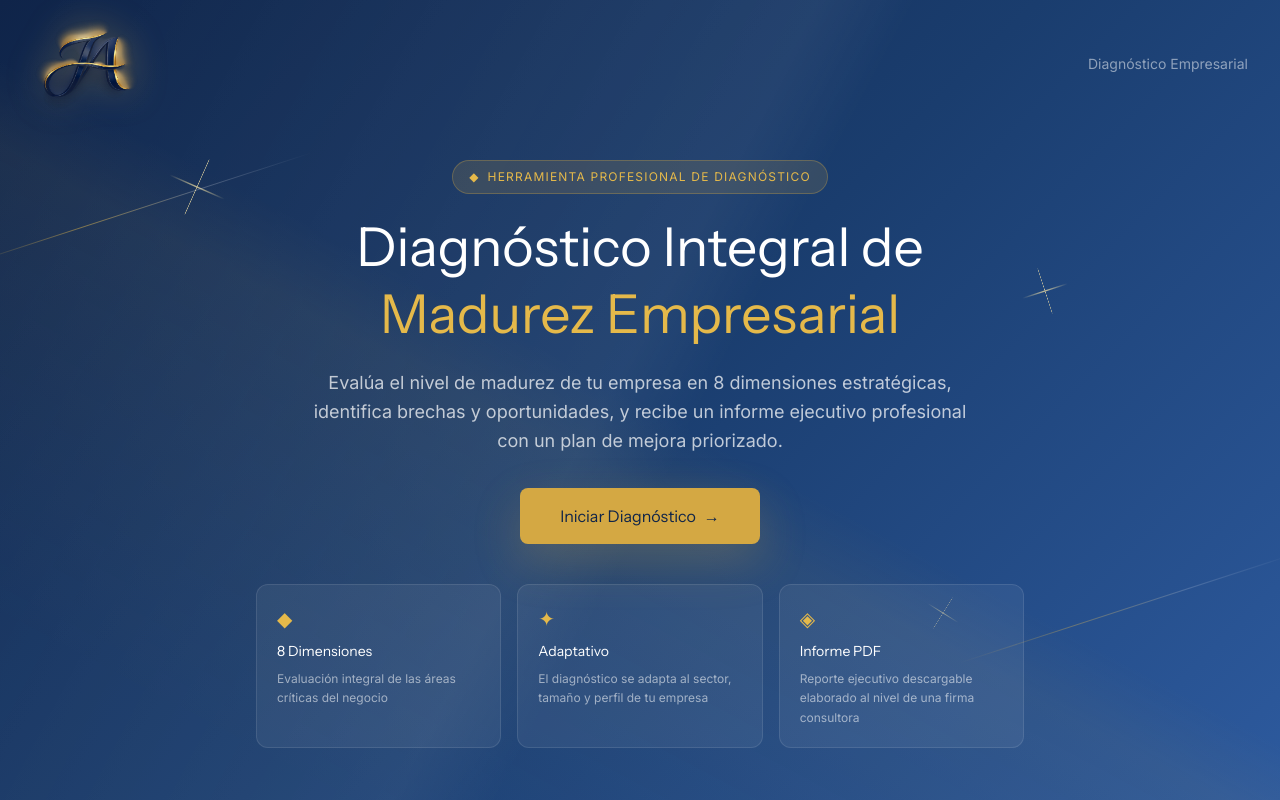
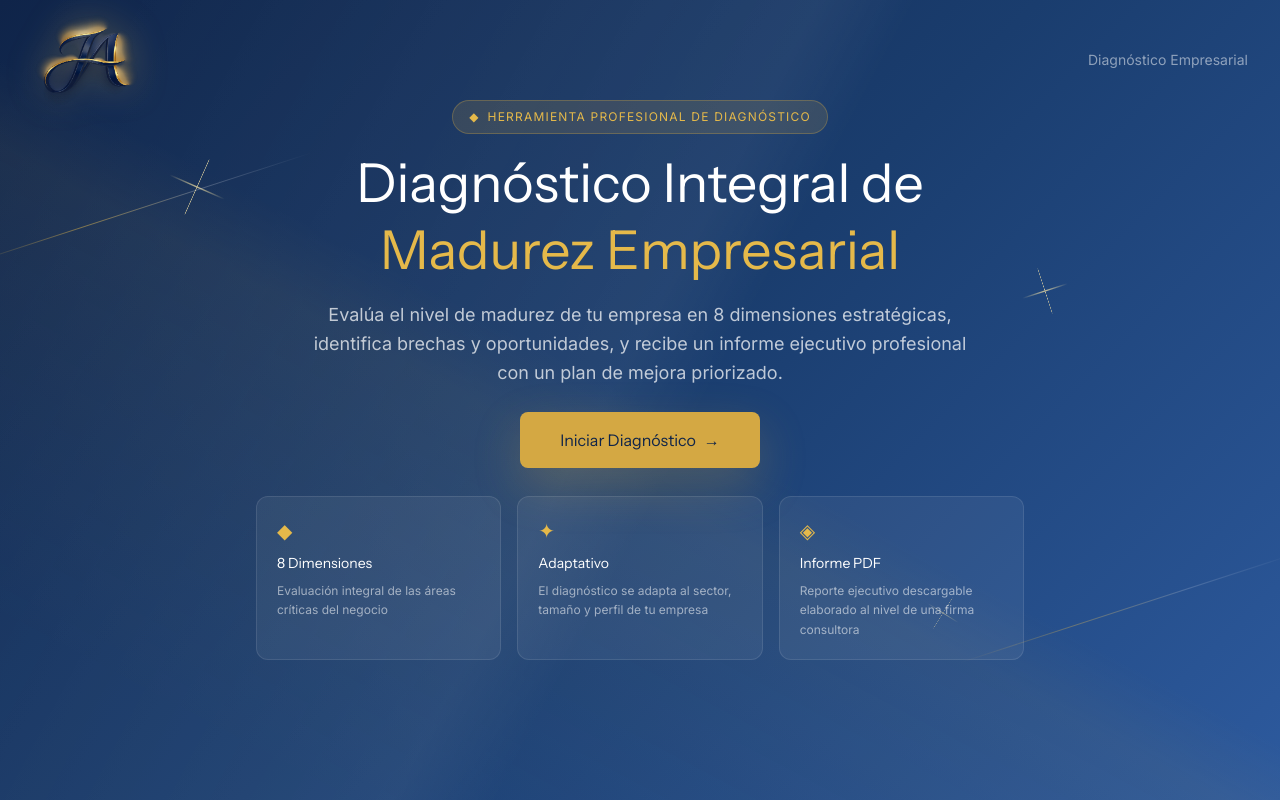
Before and after one commit to joseacelism-dev/Diagnostico_empresarial, a React (Vite) app: page / in a window 1280 px wide. Built offline with nearby package versions, Linux system fonts and the light colour scheme; the HTML template or start-up script is replaced by a standard one.

Commit message:
Move cover content higher

```diff
--- a/src/pages/IntroPage.tsx
+++ b/src/pages/IntroPage.tsx
@@ -13,7 +13,7 @@ export default function IntroPage({ onStart }: IntroPageProps) {
       <div className="intro-ray intro-ray-a" />
       <div className="intro-ray intro-ray-b" />
 
-      <header className="relative z-10 px-8 py-4 flex items-center justify-between">
+      <header className="relative z-10 px-8 py-3 flex items-center justify-between">
         <img
           src={logoJa}
           alt="Logo"
@@ -23,17 +23,17 @@ export default function IntroPage({ onStart }: IntroPageProps) {
         <span className="text-sm" style={{ color: 'rgba(255,255,255,0.5)' }}>Diagnóstico Empresarial</span>
       </header>
 
-      <main className="relative z-10 flex-1 flex flex-col items-center justify-start px-6 pt-8 pb-8 text-center">
-        <div className="inline-flex items-center gap-2 mb-5 px-4 py-2 rounded-full text-xs font-600 uppercase tracking-widest" style={{ background: 'rgba(212,168,67,0.15)', border: '1px solid rgba(212,168,67,0.3)', color: '#E5B94A' }}>
+      <main className="relative z-10 flex-1 flex flex-col items-center justify-start px-6 pt-0 pb-6 -mt-5 text-center">
+        <div className="inline-flex items-center gap-2 mb-4 px-4 py-2 rounded-full text-xs font-600 uppercase tracking-widest" style={{ background: 'rgba(212,168,67,0.15)', border: '1px solid rgba(212,168,67,0.3)', color: '#E5B94A' }}>
           <span>◆</span> Herramienta Profesional de Diagnóstico
         </div>
 
-        <h1 className="font-display font-700 mb-5 leading-tight" style={{ fontSize: 'clamp(2.1rem, 4.7vw, 3.35rem)', color: 'white', maxWidth: 760 }}>
+        <h1 className="font-display font-700 mb-4 leading-tight" style={{ fontSize: 'clamp(2.1rem, 4.7vw, 3.35rem)', color: 'white', maxWidth: 760 }}>
           Diagnóstico Integral de<br />
           <span style={{ color: '#E5B94A' }}>Madurez Empresarial</span>
         </h1>
 
-        <p className="text-lg mb-8 max-w-2xl leading-relaxed" style={{ color: 'rgba(255,255,255,0.72)' }}>
+        <p className="text-lg mb-6 max-w-2xl leading-relaxed" style={{ color: 'rgba(255,255,255,0.72)' }}>
           Evalúa el nivel de madurez de tu empresa en 8 dimensiones estratégicas, identifica brechas y oportunidades, y recibe un informe ejecutivo profesional con un plan de mejora priorizado.
         </p>
 
@@ -48,7 +48,7 @@ export default function IntroPage({ onStart }: IntroPageProps) {
           <span className="ml-2">→</span>
         </button>
 
-        <div className="mt-10 grid grid-cols-1 gap-4 max-w-3xl w-full" style={{ gridTemplateColumns: 'repeat(auto-fit, minmax(200px, 1fr))' }}>
+        <div className="mt-7 grid grid-cols-1 gap-4 max-w-3xl w-full" style={{ gridTemplateColumns: 'repeat(auto-fit, minmax(200px, 1fr))' }}>
           {[
             { icon: '◆', title: '8 Dimensiones', desc: 'Evaluación integral de las áreas críticas del negocio' },
             { icon: '✦', title: 'Adaptativo', desc: 'El diagnóstico se adapta al sector, tamaño y perfil de tu empresa' },
```
